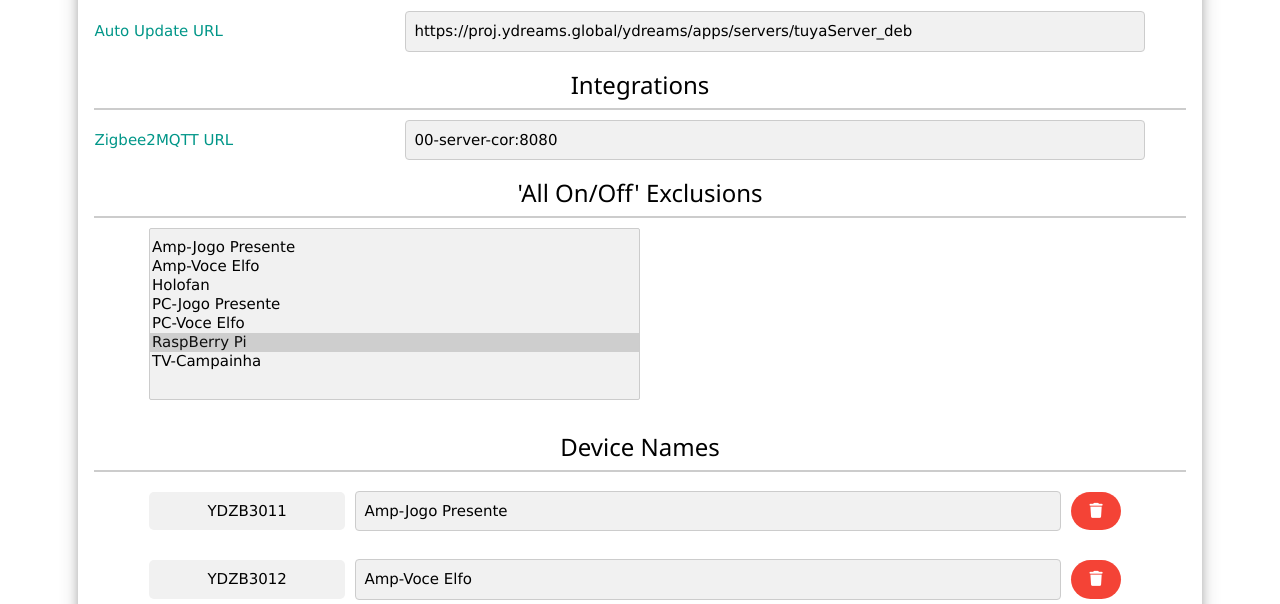
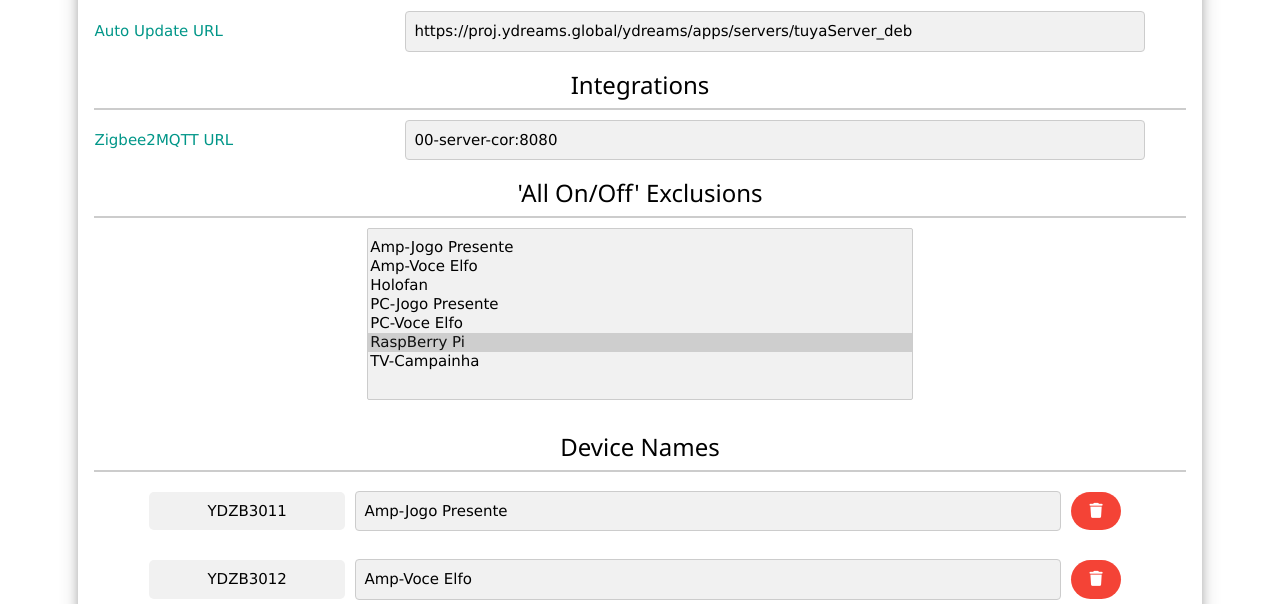
Before and after one commit to Gfiles/zigbeeServer, a Flask app: page /settings in a window 1280 px wide. Shown: the part 955-1559 px from the top of the page. Run offline with Flask 3, Linux system fonts and the light colour scheme; data comes from the database, SQL or seed files in the repository.

Commit message:
Updated Settings.html

```diff
--- a/build.py
+++ b/build.py
@@ -73,7 +73,7 @@ else:
         '--onefile',
         '--clean',
         '--add-data', 'templates*:.',
-        '--add-data', 'icon.png;.',
+        '--add-data', 'icon.png:.',
         '--icon=icon.png',
         MAIN_SCRIPT
     ]
--- a/templates/settings.html
+++ b/templates/settings.html
@@ -71,8 +71,8 @@
                 margin: 10px;
             }
             .exclude-list {
-                text-align: left;
-                max-width: 90%;
+                text-align: center;
+                max-width: 50%;
                 margin: auto;
             }
             .header-icon-left {
@@ -173,8 +173,8 @@
 
                 {% if devices %}
                     <h3>'All On/Off' Exclusions</h3>
-                    <div class="exclude-list">
-                        <select name="exclude_from_all" multiple size="8" class="w3-select w3-border w3-margin-bottom" style="height: auto; max-width: 50%; align-items: center;">
+                    <div class="exclude-list" >
+                        <select name="exclude_from_all" multiple size="8" class="w3-select w3-border w3-margin-bottom" style="height: auto;">
                             {% for device in devices %}
                                 <option value="{{ device.id }}"
                                     {% if device.id in config.get('exclude_from_all', []) %}selected{% endif %}>
```
